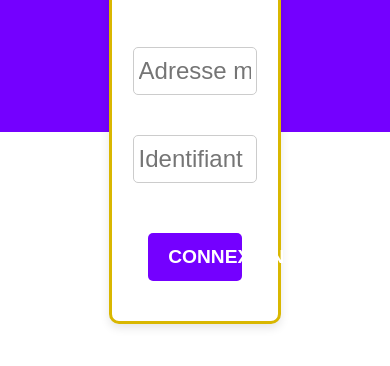
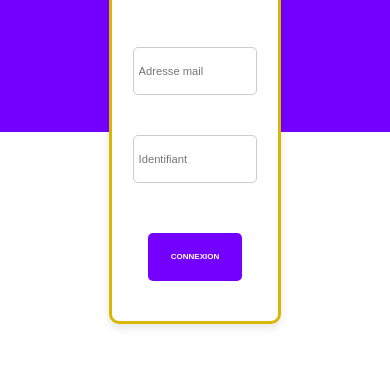
Before and after one commit to SostellPRO/GP, a website: page public/login.html in a window 390 px wide. Shown: the part 260-626 px from the top of the page. Drawn offline with Linux system fonts and the light colour scheme.

Commit message:
responsive login ok

```diff
--- a/public/css/login.css
+++ b/public/css/login.css
@@ -61,3 +61,25 @@ body {
 .button_login:hover {
   background-color: rgb(51, 0, 153);
 }
+
+/* RESPONSIVE*/
+
+@media (max-width: 630px) {
+  .button_login {
+    font-size: 0.8rem;
+  }
+
+  .input_login {
+    font-size: 0.8rem;
+  }
+}
+
+@media (max-width: 450px) {
+  .button_login {
+    font-size: 0.5rem;
+  }
+
+  .input_login {
+    font-size: 0.7rem;
+  }
+}
```
